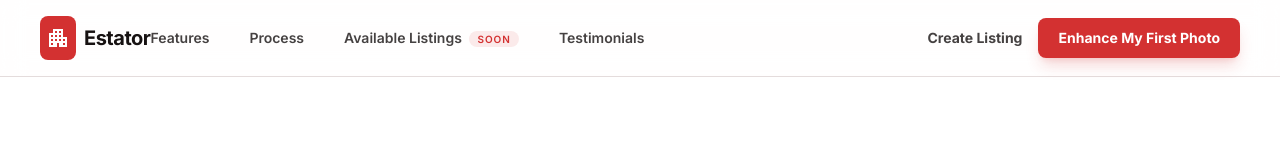
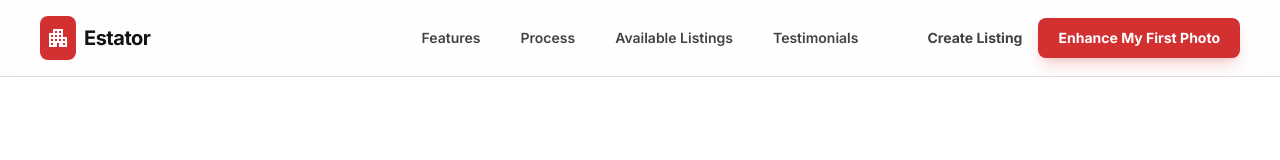
Before and after one commit to ArnieDaDonut/Hack-Canada, a React (Create React App) app in the folder RealEstate/: page / in a window 1280 px wide. Shown: the top 160 px of the page. Built offline with nearby package versions, Linux system fonts and the light colour scheme.

Commit message:
Adjust header layout to center navigation and remove "Soon" badge from Available Listings button.

```diff
--- a/RealEstate/src/App.js
+++ b/RealEstate/src/App.js
@@ -460,17 +460,20 @@ function App() {
       </AnimatePresence>
 
       <header className="sticky top-0 z-50 w-full border-b border-neutral-warm bg-white/90 backdrop-blur-md">
-        <div className="mx-auto flex max-w-[1920px] items-center justify-between px-6 py-4 lg:px-10">
-          <div className="flex items-center gap-2 group cursor-pointer" onClick={(e) => handleNavClick(e, 'top')}>
-            <div className="bg-primary p-1.5 rounded-lg text-white">
-              <span className="material-symbols-outlined block text-2xl">apartment</span>
+        <div className="mx-auto flex max-w-[1920px] items-center px-6 py-4 lg:px-10">
+          <div className="flex-1 flex items-center">
+            <div className="flex items-center gap-2 group cursor-pointer" onClick={(e) => handleNavClick(e, 'top')}>
+              <div className="bg-primary p-1.5 rounded-lg text-white">
+                <span className="material-symbols-outlined block text-2xl">apartment</span>
+              </div>
+              <h2 className="text-text-main text-xl font-bold tracking-tight">Estator</h2>
             </div>
-            <h2 className="text-text-main text-xl font-bold tracking-tight">Estator</h2>
           </div>
-          <nav className="hidden md:flex items-center gap-10">
+
+          <nav className="hidden md:flex items-center justify-center gap-10">
             <a className="text-text-main/80 text-sm font-semibold hover:text-primary transition-colors" href="#features" onClick={(e) => handleNavClick(e, 'features')}>Features</a>
             <a className="text-text-main/80 text-sm font-semibold hover:text-primary transition-colors" href="#process" onClick={(e) => handleNavClick(e, 'process')}>Process</a>
-            <button className={`text-text-main/80 text-sm font-semibold hover:text-primary transition-colors ${view === 'available-listings' ? 'text-primary' : ''}`} onClick={() => setView('available-listings')}>Available Listings <span className="text-[10px] bg-primary/10 text-primary px-2 py-0.5 rounded-full ml-1 uppercase tracking-widest">Soon</span></button>
+            <button className={`text-text-main/80 text-sm font-semibold hover:text-primary transition-colors ${view === 'available-listings' ? 'text-primary' : ''}`} onClick={() => setView('available-listings')}>Available Listings</button>
             <a className="text-text-main/80 text-sm font-semibold hover:text-primary transition-colors" href="#testimonials" onClick={(e) => handleNavClick(e, 'testimonials')}>Testimonials</a>
           </nav>
 
```
